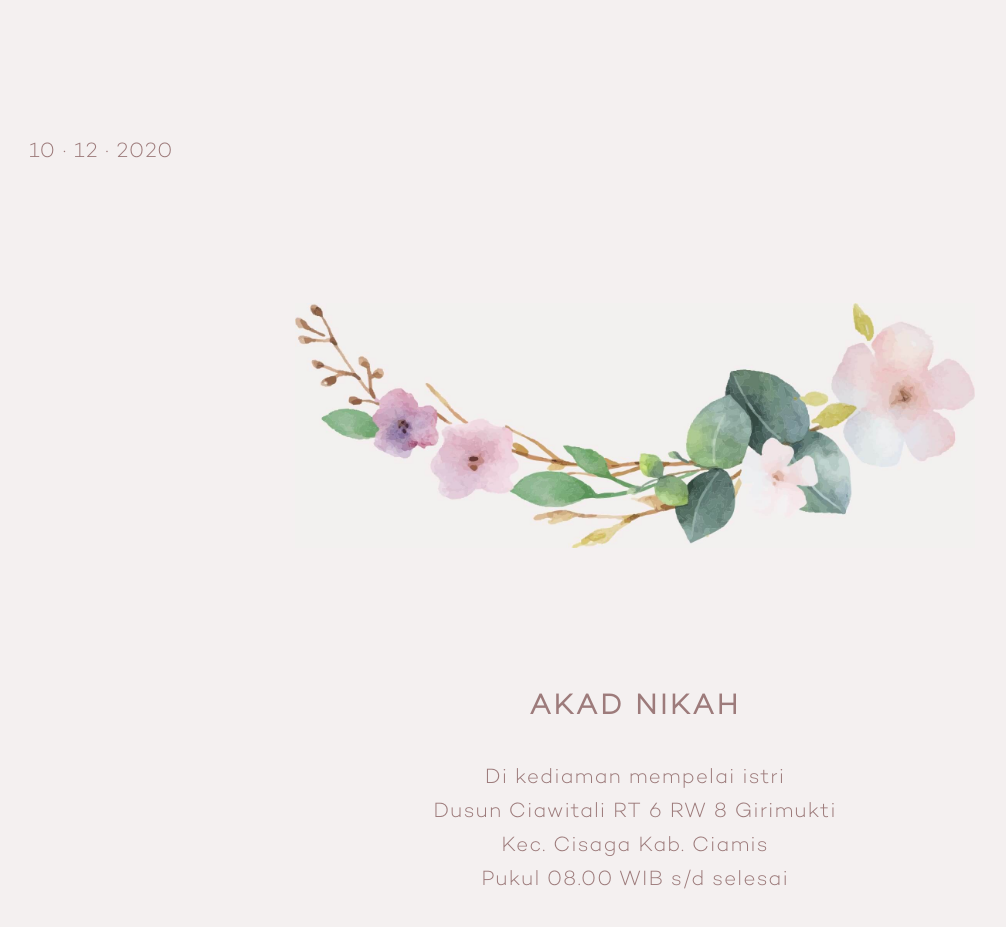
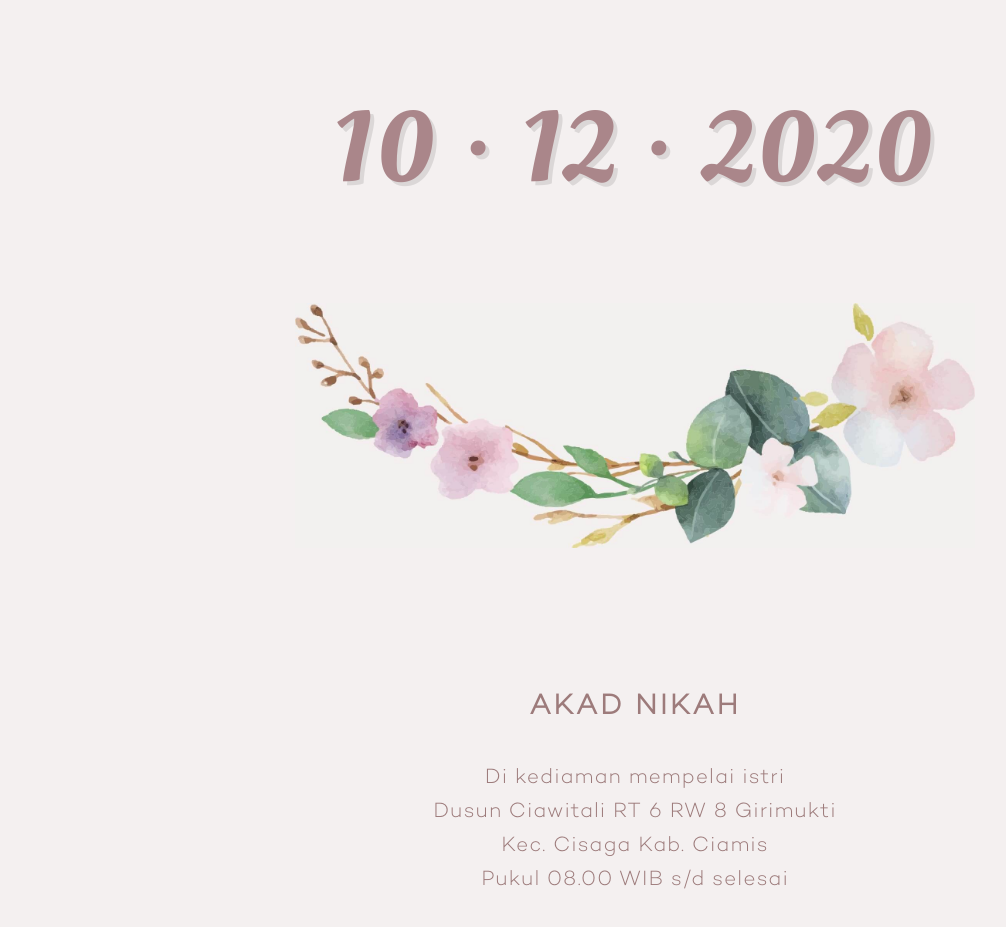
Before and after one commit to iyanriana/iyanriana.github.io, a plain HTML site: page wedding/index.html in a window 1280 px wide. Shown: the part 1021-1948 px from the top of the page, without its empty margins (5-1011 px from the left). Drawn offline with Linux system fonts and the light colour scheme; a web font is replaced by a local one.

Commit message:
Update index.html

```diff
--- a/wedding/index.html
+++ b/wedding/index.html
@@ -60,6 +60,24 @@
     <link href='https://fonts.googleapis.com/css?family=Oleo+Script' rel='stylesheet' type='text/css'>
     <link href='https://fonts.googleapis.com/css?family=Katibeh' rel='stylesheet' type='text/css'>
 
+    <!-- Date Custom -->
+<style>
+    @media screen and (min-width: 601px) {
+          div.datecustom {
+            font-size: 100px;
+            font-family: 'Oleo Script', Helvetica, sans-serif; color: #aa868a; text-shadow: 4px 4px 0px rgba(0,0,0,0.1);
+            text-align: center;
+          }
+        }
+
+        @media screen and (max-width: 600px) {
+          div.datecustom {
+            font-size: 30px;
+            font-family: 'Oleo Script', Helvetica, sans-serif; color: #aa868a; text-shadow: 4px 4px 0px rgba(0,0,0,0.1);
+            text-align: center;
+          }
+        }
+</style>
 </head>
 <body>
 
@@ -74,8 +92,8 @@
     <div class="text">
          <p class="text-big">Akan menikah<br>yang dilaksanakan pada</p>
     </div>
-    <div class="date">
-        <div>10 · 12 · 2020</div>
+    <div>
+        <div class="datecustom" >10 · 12 · 2020</div>
     </div>
     <figure class="illustration-container">
         <img class="illustration" src="assets/images/illustration_3.jpg">
```
